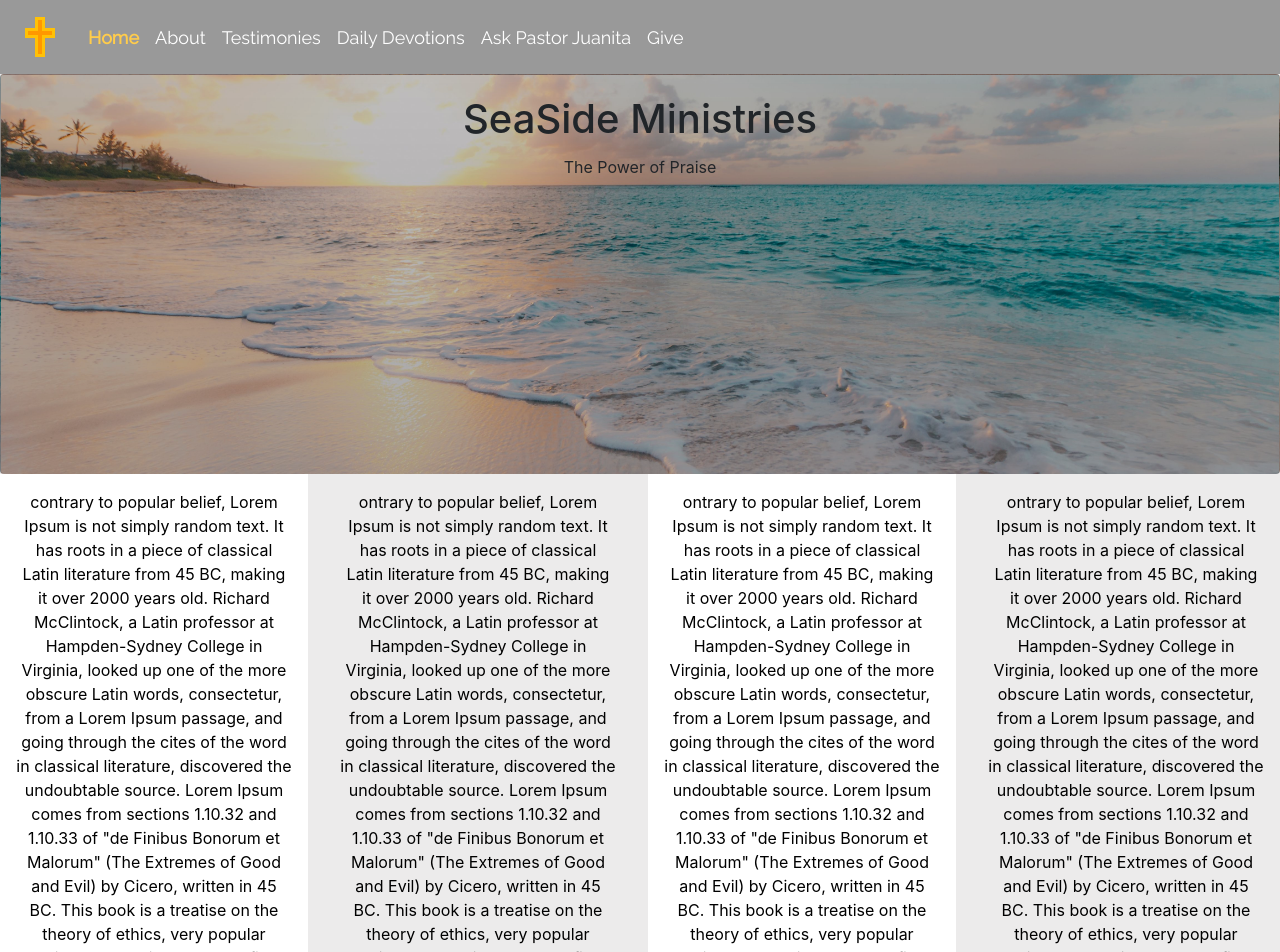
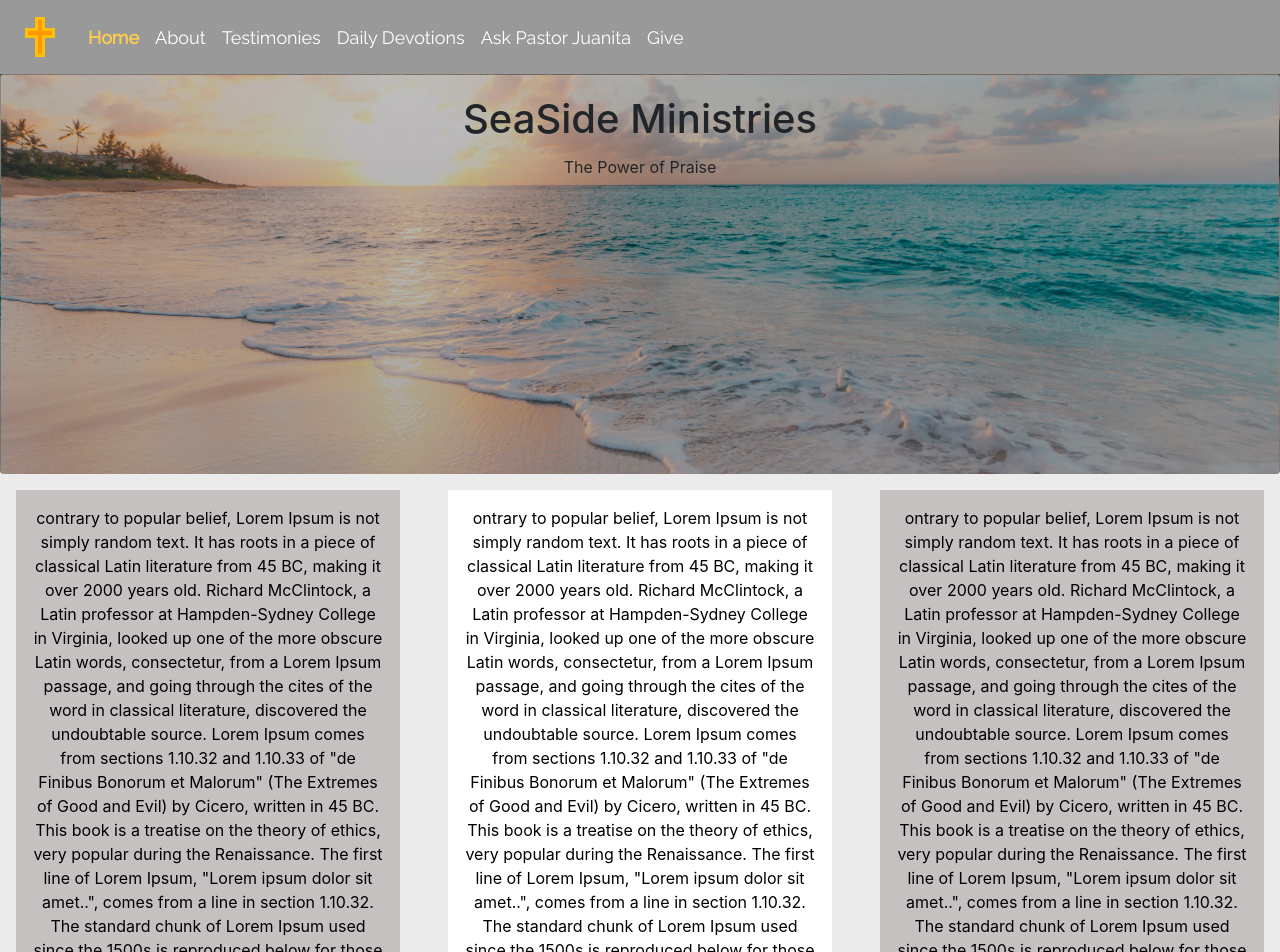
Before and after one commit to jackie1santana/SeaSide-Ministries, a React (Create React App) app: page / in a window 1280 px wide. Shown: the top 952 px of the page. Built offline with nearby package versions, Linux system fonts and the light colour scheme; a web font is replaced by a local one.

Commit message:
fixed footer

```diff
--- a/src/styles/_body.scss
+++ b/src/styles/_body.scss
@@ -1,12 +1,15 @@
 .wrapper {
     display:grid;
-    grid-template-columns: 1fr 1fr 1fr 1fr;
+    grid-template-columns: 1fr 1fr 1fr;
     grid-gap: 1em;
+    background-color:rgb(236, 235, 235);
     article {
         color:black;
         padding: 1em;
+        margin:1em;
+        background-color:white;
         &:nth-child(odd){
-            background-color:white;
+            background-color:rgb(197, 193, 193);
         }
     }
 }
--- a/src/styles/_footer.scss
+++ b/src/styles/_footer.scss
@@ -2,6 +2,7 @@
 $footer-margin: 0.8125rem;
 
 html {
+
     position: relative;
     min-height: 100%;
 }
@@ -9,12 +10,14 @@ html {
 .footer{
     position: absolute;
     left: 0;
-    bottom: 0;
+    bottom: 10;
     width: 100%;
     color: white;
     text-align: center;
     background-color: #484848;
     font-family: 'Raleway', sans-serif;
+    padding: 3.75rem;
+
 
     .left-footer{
     color: #999999;
--- a/src/styles/_header.scss
+++ b/src/styles/_header.scss
@@ -12,12 +12,12 @@
 }
 
 
-@media only screen and (max-width: 600px) {
+@media only screen and (max-width: 500px) {
   .card{
 
     background: url("../Images/seasidecrop.jpg");
   background-size: contain;
-
+  background-color:white;
   background-repeat: no-repeat;
 
 
```
